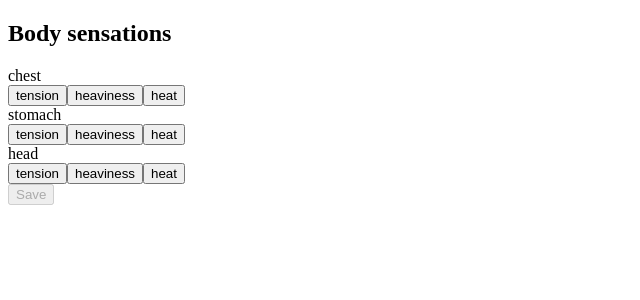
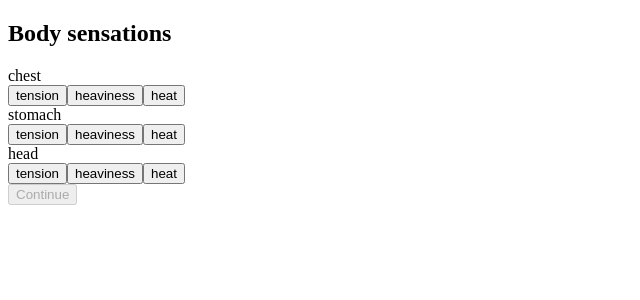
Before and after one commit to and27/emotion-trace, a Next.js app: page /create in a window 1280 px wide. Shown: the top 300 px of the page, without its empty margins (0-640 px from the left). Built offline with nearby package versions, Linux system fonts and the light colour scheme.

Commit message:
feat(app): complete entry creation flow and expose it at /create

```diff
--- a/src/app/(app)/create/page.tsx
+++ b/src/app/(app)/create/page.tsx
@@ -1,5 +1,5 @@
-import { CreateBodySensationsScreen } from "@/src/ui/screens/CreateBodySensationsScreen";
+import { CreateEntryFlowScreen } from "../../../ui/screens/CreateEntryFlowScreen";
 
 export default function CreatePage() {
-  return <CreateBodySensationsScreen />;
+  return <CreateEntryFlowScreen />;
 }
--- a/src/ui/screens/CreateBodySensationsScreen.tsx
+++ b/src/ui/screens/CreateBodySensationsScreen.tsx
@@ -1,16 +1,18 @@
 "use client";
 
 import { useState } from "react";
-import { useCreateEmotionalEntry } from "../hooks/useCreateEmotionalEntry";
-import { BodySensation } from "../../domain/sensation/BodySensation";
+import type { BodySensation } from "../../domain/sensation/BodySensation";
 
 const BODY_AREAS = ["chest", "stomach", "head"] as const;
 const SENSATIONS = ["tension", "heaviness", "heat"] as const;
 
-export function CreateBodySensationsScreen() {
-  const { create } = useCreateEmotionalEntry();
+type Props = {
+  value: BodySensation[];
+  onContinue: (value: BodySensation[]) => void;
+};
 
-  const [selected, setSelected] = useState<BodySensation[]>([]);
+export function CreateBodySensationsScreen({ value, onContinue }: Props) {
+  const [selected, setSelected] = useState<BodySensation[]>(value);
 
   function addSensation(
     bodyArea: BodySensation["bodyArea"],
@@ -20,16 +22,6 @@ export function CreateBodySensationsScreen() {
       ...prev.filter((s) => s.bodyArea !== bodyArea),
       { bodyArea, sensation },
     ]);
-  }
-
-  async function save() {
-    await create({
-      emotions: [],
-      contexts: [],
-      bodySensations: selected,
-    });
-
-    alert("Saved!");
   }
 
   return (
@@ -65,10 +57,10 @@ export function CreateBodySensationsScreen() {
 
       <button
         disabled={selected.length === 0}
-        onClick={save}
+        onClick={() => onContinue(selected)}
         className="mt-6 px-4 py-2 bg-black text-white rounded disabled:opacity-40"
       >
-        Save
+        Continue
       </button>
     </div>
   );
--- a/src/ui/screens/CreateEntryFlowScreen.tsx
+++ b/src/ui/screens/CreateEntryFlowScreen.tsx
@@ -7,8 +7,8 @@ import type { BodySensation } from "../../domain/sensation/BodySensation";
 import type { Emotion } from "../../domain/emotion/Emotion";
 
 import { CreateBodySensationsScreen } from "./CreateBodySensationsScreen";
+import { useCreateEmotionalEntry } from "../hooks/useCreateEmotionalEntry";
 import { SelectEmotionsScreen } from "./SelectEmotionsScreen";
-import { useCreateEmotionalEntry } from "../hooks/useCreateEmotionalEntry";
 
 type Step = "body" | "emotions";
 
```
